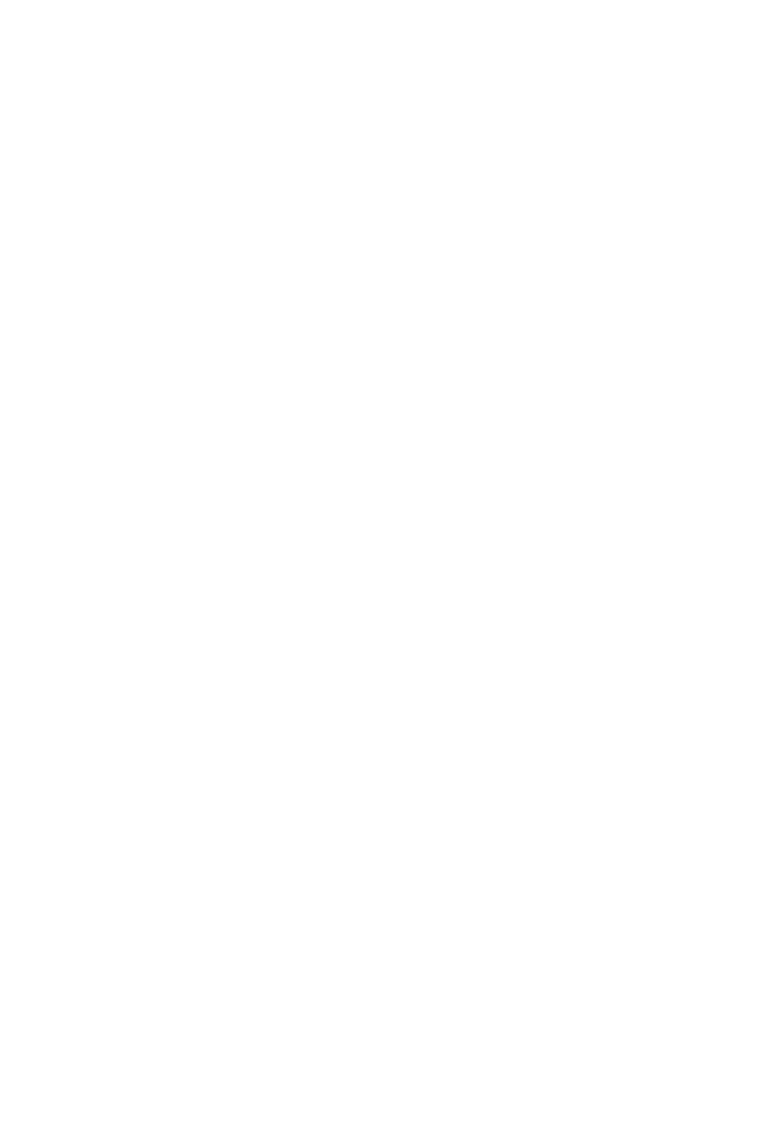
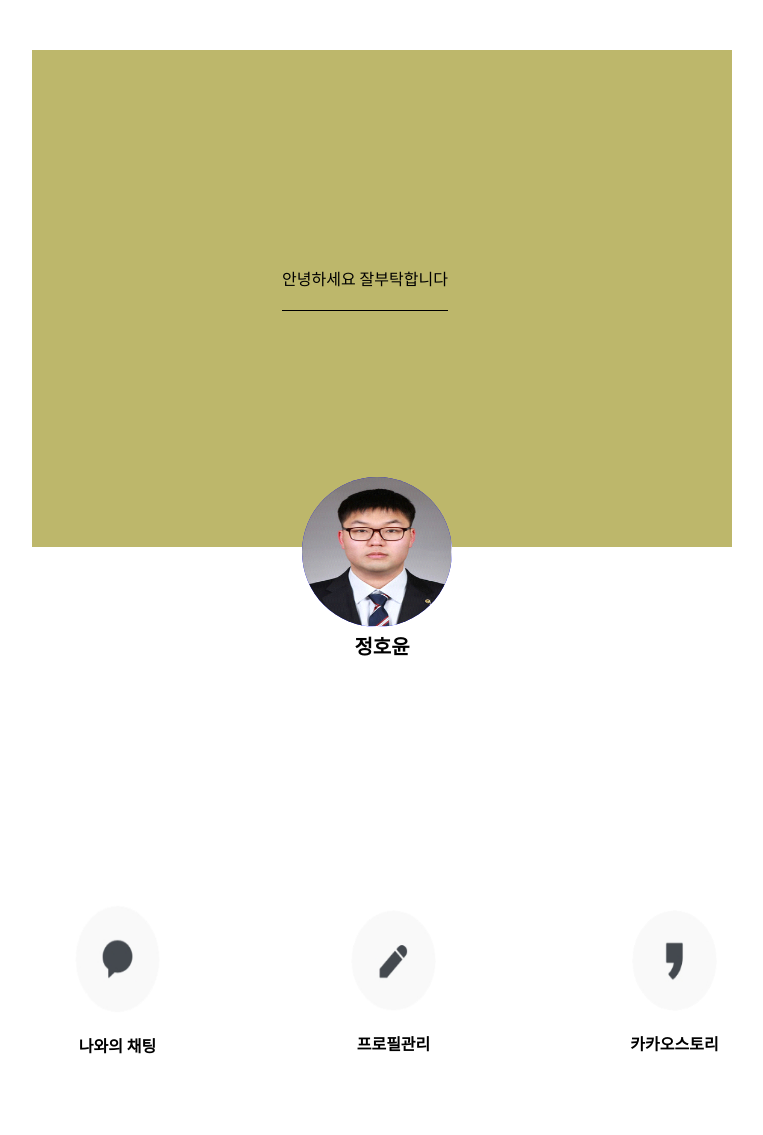
Before and after one commit to Jeong-hoyun/javascript, a website built with Parcel: page 0701/index.html in a window 1280 px wide. Shown: the whole page, without its empty margins (26-789 px from the left). Before the commit the page ends 800 px from the top, so only its background shows below. Built offline with nearby package versions, Linux system fonts and the light colour scheme.

Commit message:
feat: add 0701 0704 javascript study.js
json , api respone,movive etc

```diff
--- a/0701/index.html
+++ b/0701/index.html
@@ -5,9 +5,35 @@
     <meta http-equiv="X-UA-Compatible" content="IE=edge">
         <meta name="viewport" content="width=device-width, initial-scale=1.0">
         <script src="./storage.js" type="module"></script>
-    <title>Document</title>
+        <link href="main.css" rel="stylesheet">
 </head>
+
+<style>
+
+
+</style>
 <body>
-
+<div class="one">
+    <div id="box1">
+      <p>안녕하세요 잘부탁합니다</p>
+    </div>
+    <div id="box2">
+            <img src="img.png">
+    </div>
+    <div class="name"><p>정호윤</p></div>
+    <div id="box3">
+        <div class="img1">
+       <img src="kakaoicon/나와의 채팅.png" >
+       <p>나와의 채팅</p>
+       </div>
+       <div class="img2" >
+       <img  src="kakaoicon/프로필관리.png">
+       <p>프로필관리</p>
+    </div>
+    <div class="img3">
+        <img  src="kakaoicon/카스.png">
+    <p>카카오스토리</p>
+      </div>
+</div>
 </body>
 </html>
--- /dev/null
+++ b/0701/main.css
@@ -0,0 +1,71 @@
+.one{
+    width: 800px;
+    height:  480px;
+    font-size: 16px;
+    }
+
+#box1{
+    display: flex;
+    margin: 50px;
+    padding: 200px;
+    background-color:darkkhaki ;
+}
+#box1 p{
+    text-align: center;
+    content: "";
+    padding-left: 50px;
+
+}
+#box1 p:after{
+        content: "";
+        display: block;
+        border-bottom: 1px solid black;
+        margin: 20px 0px;
+}
+ #box2 img{
+        text-align: center;
+        background-color: blue;
+        width: 150px;
+        height: 150px;
+        border-radius:50%;
+        margin:-120px 50px 300px 320px  ;
+    }
+    .name p{
+        text-align: center;
+        font-weight: 1000;
+        font-size: 20px;
+        margin-top: -300px;
+    }
+
+    #box3{
+        display: flex;
+        position: absolute;
+        margin-top: 150px;
+    }
+    #box3 .img1{
+      text-align: center;
+      margin: 75px;
+      font-weight: 1000;
+    }
+    #box3 .img2{
+      text-align: center;
+      margin: 80px;
+      font-weight: 1000;
+    }
+    #box3 .img3{
+      text-align: center;
+      margin: 80px;
+      font-weight: 1000;
+    }
+    #box3 .img1 img{
+      width: 70%;
+      height: 70%;
+    }
+    #box3 .img2 img{
+      width: 70%;
+      height: 70%;
+    }
+    #box3 .img3 img{
+      width: 70%;
+      height: 70%;
+    }
```
Also changed, not shown: 0704/api.js (added, +13 -0 lines), package.json (+10 -2 lines), 0701/img.png (added), 0701/kakaoicon/나와의 채팅.png (added), 0701/kakaoicon/카스.png (added), 0701/kakaoicon/프로필관리.png (added), 1 other file.
